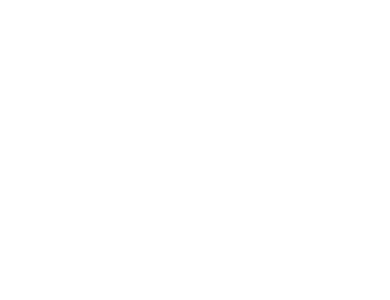
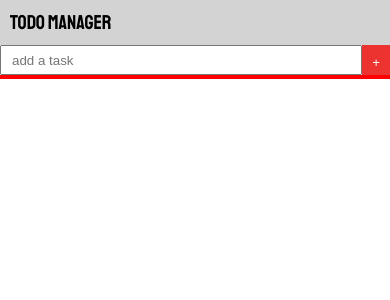
Before and after one commit to LeonAvancini/cart-manager, a React (Create React App) app: page / in a window 390 px wide. Shown: the top 300 px of the page. Built offline with nearby package versions, Linux system fonts and the light colour scheme.

Commit message:
Starting ui with mobile first pattern

```diff
--- a/package.json
+++ b/package.json
@@ -40,5 +40,8 @@
       "last 1 firefox version",
       "last 1 safari version"
     ]
+  },
+  "devDependencies": {
+    "@types/styled-components": "^5.1.9"
   }
 }
--- a/public/index.html
+++ b/public/index.html
@@ -24,7 +24,9 @@
       work correctly both with client-side routing and a non-root public URL.
       Learn how to configure a non-root public URL by running `npm run build`.
     -->
-    <title>React App</title>
+    <link rel="preconnect" href="https://fonts.gstatic.com">
+    <link href="https://fonts.googleapis.com/css2?family=Staatliches&display=swap" rel="stylesheet">
+    <title>React TODO manager</title>
   </head>
   <body>
     <noscript>You need to enable JavaScript to run this app.</noscript>
--- a/src/App.tsx
+++ b/src/App.tsx
@@ -1,8 +1,24 @@
 import React from "react";
-//import styled from 'styled-components'
+import Main from "./components/Main/Main";
+import styled from "styled-components";
+
+const Container = styled.div`
+  display: flex;
+  justify-content: center;
+`;
 
 function App() {
-  return <div></div>;
+  if (typeof Storage !== "undefined") {
+    return (
+      <Container>
+        <Main />
+      </Container>
+    );
+  } else {
+    return (
+      <Container>Tu navegador no es compatible con LocalStorage</Container>
+    );
+  }
 }
 
 export default App;
--- /dev/null
+++ b/src/components/Main/Main.tsx
@@ -0,0 +1,76 @@
+import React, { useState } from "react";
+import styled from "styled-components";
+import TasksContainer from "./TasksContainer";
+const Container = styled.div`
+  display: flex;
+  flex-direction: column;
+  width: 100%;
+  margin: 0 auto;
+  background-color: lightgrey;
+`;
+
+const Title = styled.div`
+  font-family: "Staatliches", cursive;
+  font-size: 20px;
+  padding: 10px 10px;
+`;
+
+const AddTaskContainer = styled.div`
+  display: flex;
+  height: 30px;
+`;
+
+const AddTaskInput = styled.input`
+  padding-left: 10px;
+  width: 100%;
+  height: 100%;
+`;
+
+const AddTaskButton = styled.button`
+  height: 100%;
+  color: #fff !important;
+  text-transform: uppercase;
+  text-decoration: none;
+  background: #ed3330;
+  // border-top-right-radius: 5px;
+  // border-bottom-right-radius: 5px;
+  padding: 10px;
+  display: inline-block;
+  border: none;
+  transition: all 0.4s ease 0s;
+  max-width: 50px;
+  &:hover {
+    background: #434343;
+    letter-spacing: 1px;
+    box-shadow: 5px 40px -10px rgba(0, 0, 0, 0.57);
+    transition: all 0.4s ease 0s;
+  }
+`;
+const Main = () => {
+  const [inputValue, setInputValue] = useState<string>("");
+
+  return (
+    <Container>
+      <Title>TODO Manager</Title>
+      <AddTaskContainer>
+        <AddTaskInput
+          placeholder="add a task"
+          value={inputValue}
+          onChange={(e) => {
+            setInputValue(e.target.value);
+          }}
+        />
+        <AddTaskButton
+          onClick={() => {
+            localStorage.setItem("task", inputValue);
+          }}
+        >
+          +
+        </AddTaskButton>
+      </AddTaskContainer>
+      <TasksContainer />
+    </Container>
+  );
+};
+
+export default Main;
--- /dev/null
+++ b/src/components/Main/TasksContainer.tsx
@@ -0,0 +1,17 @@
+import React from "react";
+import styled from "styled-components";
+
+const Container = styled.div`
+  display: flex;
+  width: 100%;
+  heigth: 100%;
+  border: 2px solid red;
+  background-color: white;
+`;
+
+const TasksContainer = () => {
+  const test = localStorage.getItem("task");
+  return <Container>{test}</Container>;
+};
+
+export default TasksContainer;
```
Also changed, not shown: 1 other file (tests, documents, lock files or other folders).
